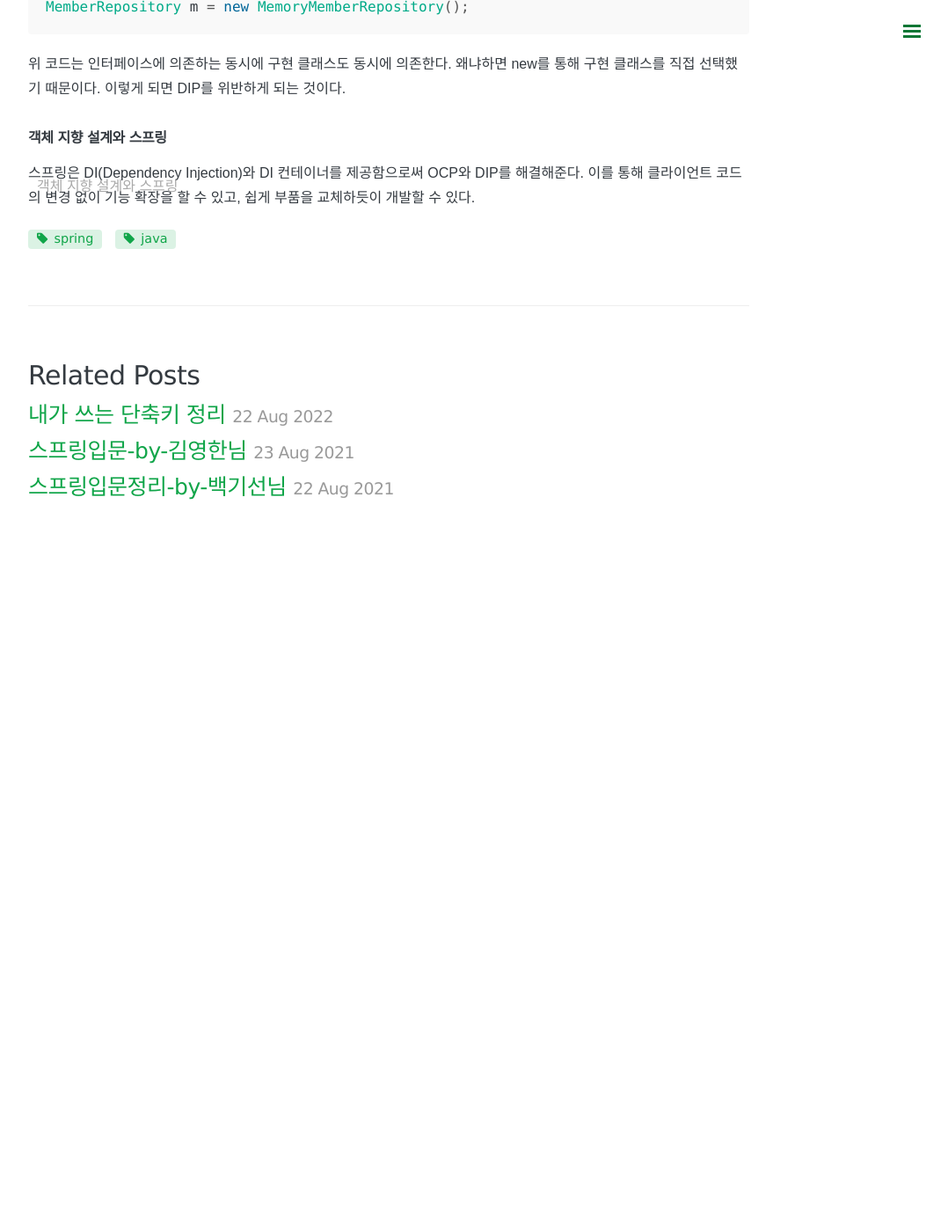
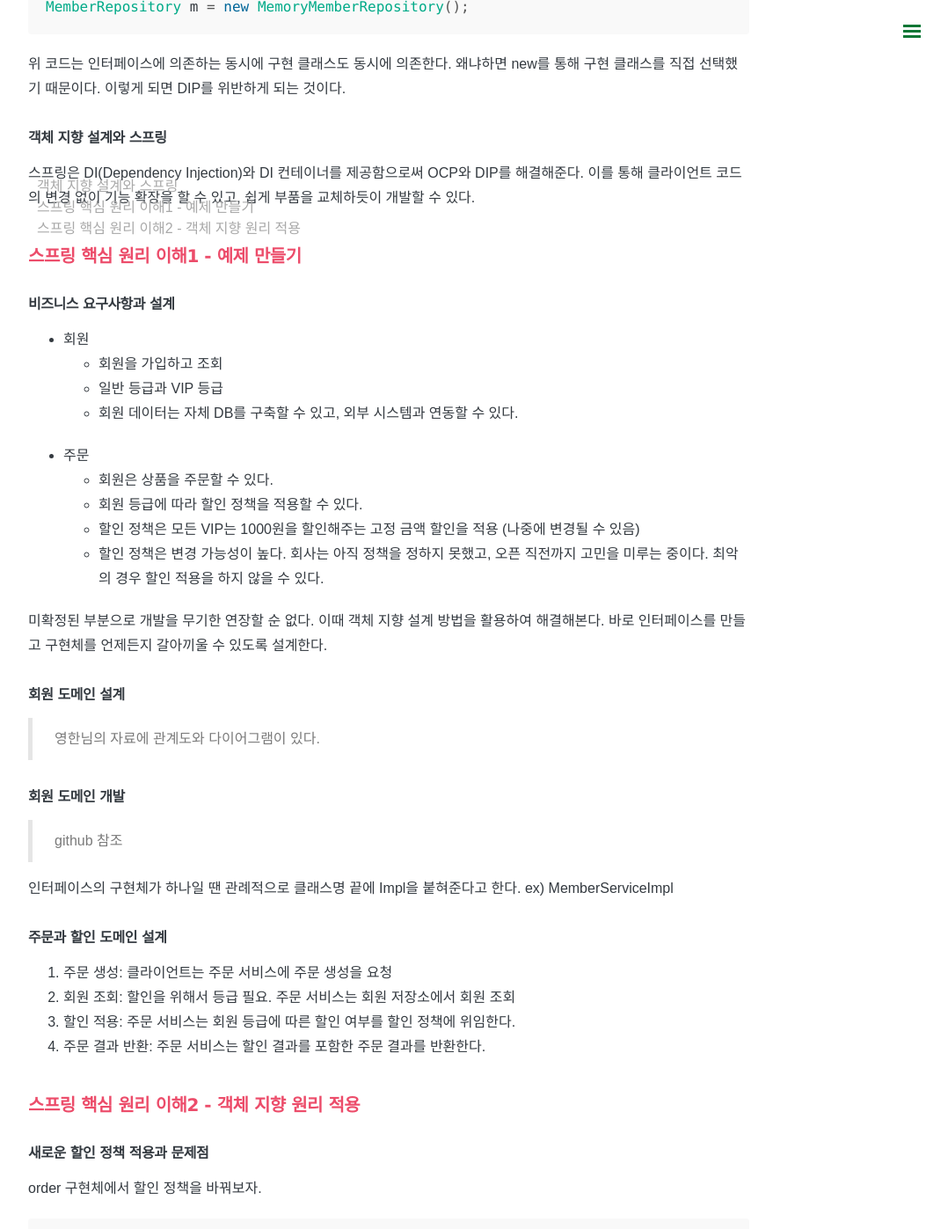
Before and after one commit to somefood/somefood.github.io, a Jekyll site: the page built from _posts/Spring/2021-09-02-스프링핵심원리-by-김영한님.md, in a window 1280 px wide and 1400 px high, scrolled down 4947 px. Shown: the top 1397 px of the window at 88% size, without its empty margins (198-1276 px from the left). Built offline with Jekyll 4.4.1, drawn with Linux system fonts in a browser that asks for light colours; nearby versions of some CDN libraries; comment, search, counter and statistics services are not loaded; before the commit the page ends 5577 px from its top, so only the background shows below that; some of the changed text lies outside the part shown.

Commit message:
새로운 할인 정책 적용과 문제점

````diff
--- a/_posts/Spring/2021-09-02-스프링핵심원리-by-김영한님.md
+++ b/_posts/Spring/2021-09-02-스프링핵심원리-by-김영한님.md
@@ -178,3 +178,60 @@
 
 스프링은 DI(Dependency Injection)와 DI 컨테이너를 제공함으로써 OCP와 DIP를 해결해준다.
 이를 통해 클라이언트 코드의 변경 없이 기능 확장을 할 수 있고, 쉽게 부품을 교체하듯이 개발할 수 있다.
+
+## 스프링 핵심 원리 이해1 - 예제 만들기
+
+### 비즈니스 요구사항과 설계
+
+- 회원
+  - 회원을 가입하고 조회
+  - 일반 등급과 VIP 등급
+  - 회원 데이터는 자체 DB를 구축할 수 있고, 외부 시스템과 연동할 수 있다.
+- 주문
+  - 회원은 상품을 주문할 수 있다.
+  - 회원 등급에 따라 할인 정책을 적용할 수 있다.
+  - 할인 정책은 모든 VIP는 1000원을 할인해주는 고정 금액 할인을 적용 (나중에 변경될 수 있음)
+  - 할인 정책은 변경 가능성이 높다. 회사는 아직 정책을 정하지 못했고, 오픈 직전까지 고민을 미루는 중이다. 최악의 경우 할인 적용을 하지 않을 수 있다.
+
+미확정된 부분으로 개발을 무기한 연장할 순 없다. 이때 객체 지향 설계 방법을 활용하여 해결해본다. 바로 인터페이스를 만들고 구현체를 언제든지 갈아끼울 수 있도록 설계한다.
+
+### 회원 도메인 설계
+
+> 영한님의 자료에 관계도와 다이어그램이 있다.
+
+### 회원 도메인 개발
+
+> github 참조
+
+인터페이스의 구현체가 하나일 땐 관례적으로 클래스명 끝에 Impl을 붙혀준다고 한다.
+ex) MemberServiceImpl
+
+#### 주문과 할인 도메인 설계
+
+1. 주문 생성: 클라이언트는 주문 서비스에 주문 생성을 요청
+2. 회원 조회: 할인을 위해서 등급 필요. 주문 서비스는 회원 저장소에서 회원 조회
+3. 할인 적용: 주문 서비스는 회원 등급에 따른 할인 여부를 할인 정책에 위임한다.
+4. 주문 결과 반환: 주문 서비스는 할인 결과를 포함한 주문 결과를 반환한다.
+
+## 스프링 핵심 원리 이해2 - 객체 지향 원리 적용
+
+### 새로운 할인 정책 적용과 문제점
+
+order 구현체에서 할인 정책을 바꿔보자.
+
+```java
+public class OrderServiceImpl implements OrderService {
+
+    private final MemberRepository memberRepository = new MemoryMemberRepository();
+//    private final DiscountPolicy discountPolicy = new FixDiscountPolicy();
+    private final DiscountPolicy discountPolicy = new RateDiscountPolicy();
+}
+```
+
+- 역할과 구현을 충실하게 분리는 했다.
+- 다형성도 활용하고, 인터페이스와 구현 객체를 분리했다.
+- OCP, DIP 같은 객체지향 설계 원칙을 충실히 준수한걸로 보이지만...
+  - 추상(인터페이스)뿐만 아니라 구체(구현) 클래스에도 의존하고 있다.
+    - 추상(인터페이스) 의존: DiscountPolicy
+    - 구체(구현) 클래스: FixDiscountPolicy, RateDiscountPolicy
+  - OCP 또한 못 지켰다. 코드를 변경했기 때문이다. 이러면 클라이언트에 영향을 주게 된다.
````
